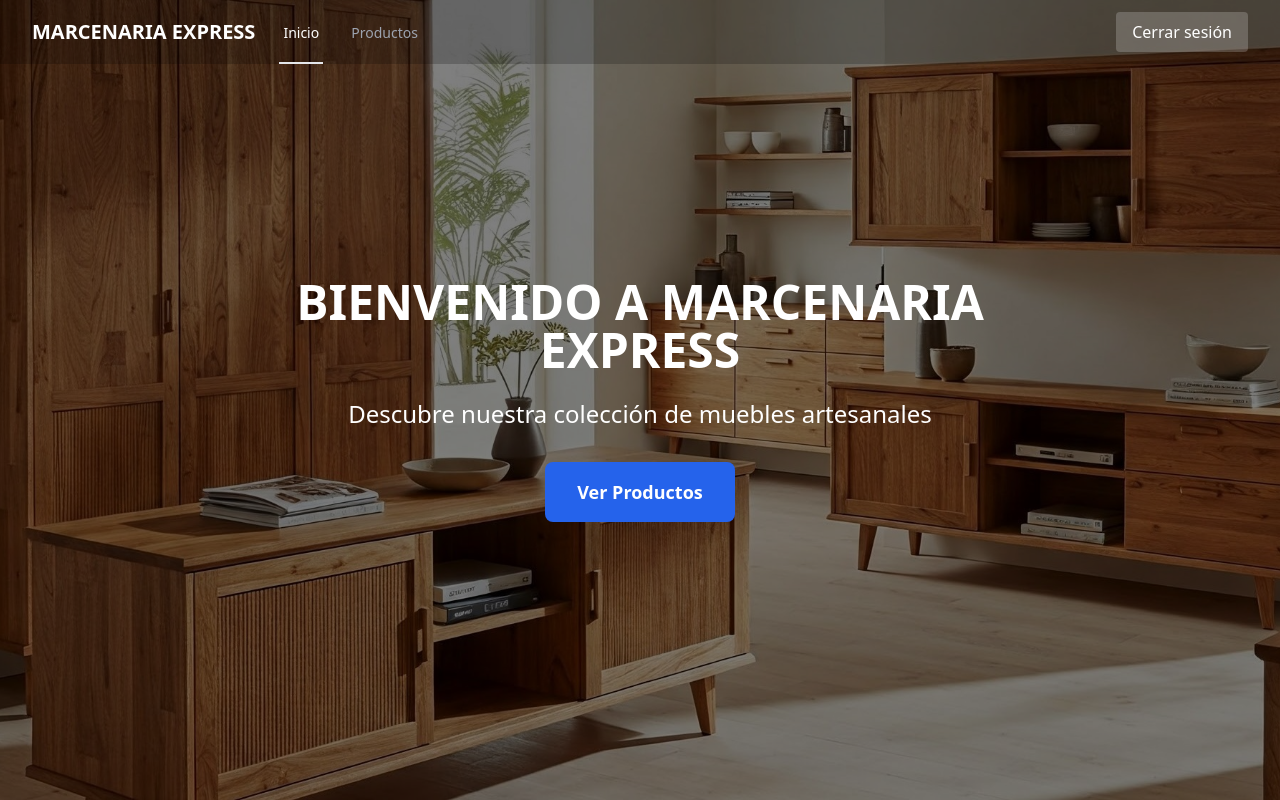
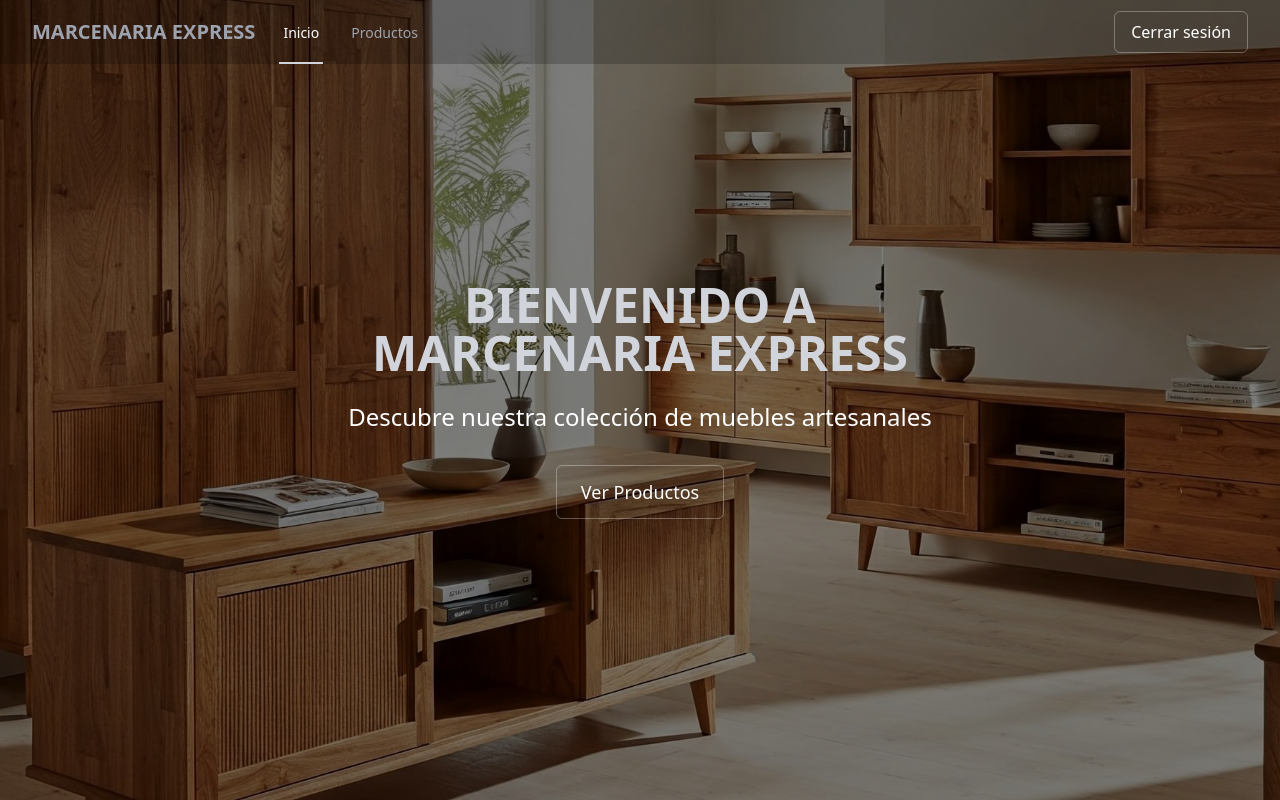
Before and after one commit to fhidalgorosabal/marcenaria-express, a React (Vite) app: page / in a window 1280 px wide. Both pictures are taken after typing "name@example.com", "Sample123" into the empty fields and a click on the button "Iniciar sesión". Shown: the top 800 px of the page. Built offline with nearby package versions, Linux system fonts and the light colour scheme; no server answers.

Commit message:
refactor: Update styles and components

```diff
--- a/src/App.tsx
+++ b/src/App.tsx
@@ -8,7 +8,7 @@ function App() {
   return (
     <BrowserRouter>
       <AuthProvider>
-        <div className="min-h-screen bg-gray-50">
+        <div className="min-h-screen bg-gray-100">
           <NavBar />
           <main className="max-w-7xl mx-auto">
             <AppRoutes />
--- a/src/components/common/Button.tsx
+++ b/src/components/common/Button.tsx
@@ -1,16 +1,12 @@
 import React from "react";
+import { ButtonType } from "../../types/ButtonType";
 
-interface ButtonProps extends React.ButtonHTMLAttributes<HTMLButtonElement> {
-  variant?: "primary" | "secondary" | "success" | "outline";
-  size?: "sm" | "md" | "lg" | "xl";
-  isLoading?: boolean;
-}
-
-const Button: React.FC<ButtonProps> = ({
+const Button: React.FC<ButtonType> = ({
   children,
   variant = "primary",
   size = "md",
   isLoading = false,
+  isScrolled = false,
   className = "",
   ...props
 }) => {
@@ -21,8 +17,9 @@ const Button: React.FC<ButtonProps> = ({
     primary: "bg-blue-600 text-white hover:bg-blue-700 focus:ring-blue-500",
     secondary: "bg-gray-600 text-white hover:bg-gray-700 focus:ring-gray-500",
     success: "bg-green-600 text-white hover:bg-green-700 focus:ring-green-500",
-    outline:
-      "border border-gray-300 text-gray-700 hover:bg-gray-50 focus:ring-blue-500",
+    outline: isScrolled
+      ? "border border-gray-300 text-gray-700 hover:bg-gray-50 focus:ring-blue-500"
+      : "border border-white/30 text-white hover:bg-white/10 focus:ring-white",
   };
 
   const sizes = {
--- a/src/components/layout/NavBar.tsx
+++ b/src/components/layout/NavBar.tsx
@@ -2,6 +2,7 @@ import React, { useEffect, useState } from "react";
 import { Link, useLocation, useNavigate } from "react-router-dom";
 import { ROUTES } from "../../lib/constants";
 import { useAuth } from "../../hooks/useAuth";
+import Button from "../common/Button";
 
 const NavBar: React.FC = () => {
   const { isAuthenticated, logout } = useAuth();
@@ -58,7 +59,7 @@ const NavBar: React.FC = () => {
                 className={`text-xl font-bold transition-colors ${
                   isScrolled || !isScrollPage
                     ? "text-gray-700 hover:text-gray-600"
-                    : "text-white hover:text-gray-300"
+                    : "text-gray-400 hover:text-gray-300"
                 }`}
               >
                 MARCENARIA EXPRESS
@@ -71,7 +72,7 @@ const NavBar: React.FC = () => {
                   isActive(ROUTES.HOME)
                     ? isScrolled || !isScrollPage
                       ? "border-blue-500 text-gray-900"
-                      : "border-gray-200 text-white"
+                      : "border-gray-300 text-white"
                     : isScrolled || !isScrollPage
                     ? "border-transparent text-gray-700 hover:border-gray-600 hover:text-gray-600"
                     : "border-transparent text-gray-400 hover:border-gray-300 hover:text-gray-300"
@@ -87,7 +88,7 @@ const NavBar: React.FC = () => {
                   isActive(ROUTES.PRODUCTS)
                     ? isScrolled || !isScrollPage
                       ? "border-blue-500 text-gray-900"
-                      : "border-gray-200 text-white"
+                      : "border-gray-300 text-white"
                     : isScrolled || !isScrollPage
                     ? "border-transparent text-gray-700 hover:border-gray-600 hover:text-gray-600"
                     : "border-transparent text-gray-400 hover:border-gray-300 hover:text-gray-300"
@@ -98,17 +99,22 @@ const NavBar: React.FC = () => {
             </div>
           </div>
           <div className="hidden sm:ml-6 sm:flex sm:items-center">
-            {isAuthenticated && (
-              <button
+            {isAuthenticated ? (
+              <Button
                 onClick={handleLogout}
-                className={`px-4 py-2 rounded transition-colors ${
-                  isScrolled || !isScrollPage
-                    ? "bg-white/50 text-gray-700 hover:bg-white/80"
-                    : "bg-white/20 text-white hover:bg-white/30"
-                }`}
+                variant="outline"
+                isScrolled={isScrolled || !isScrollPage}
               >
                 Cerrar sesión
-              </button>
+              </Button>
+            ) : (
+              <Button
+                onClick={() => navigate(ROUTES.LOGIN)}
+                variant="outline"
+                isScrolled={isScrolled || !isScrollPage}
+              >
+                {!isActive(ROUTES.LOGIN) ? "Iniciar sesión" : "Registrarse"}
+              </Button>
             )}
           </div>
         </div>
--- a/src/data/products.ts
+++ b/src/data/products.ts
@@ -1,23 +1,30 @@
 export const DataProducts = [
   {
     id: 1,
-    name: "Mesa de Roble",
+    name: "Ropero blanco",
     price: 25000,
-    description: "Mesa de comedor de roble macizo con acabado natural",
-    image: "https://via.placeholder.com/300x200",
+    description: "Ropero blanco con 3 puertas y 2 cajones",
+    image: "/images/ropero_1.jpeg",
   },
   {
     id: 2,
-    name: "Silla de Madera",
-    price: 8000,
-    description: "Silla de madera con tapizado en tela resistente",
-    image: "https://via.placeholder.com/300x200",
+    name: "Ropero rojo",
+    price: 23200,
+    description: "Ropero rojo con 3 puertas y 2 cajones",
+    image: "/images/ropero_2.jpeg",
   },
   {
     id: 3,
-    name: "Estantería Moderna",
+    name: "Mueble de cocina blanco",
     price: 15000,
-    description: "Estantería moderna con diseño minimalista",
-    image: "https://via.placeholder.com/300x200",
+    description: "Mueble de cocina blanco con 3 puertas y 2 cajones",
+    image: "/images/cocina_1.jpeg",
+  },
+  {
+    id: 4,
+    name: "Mueble de cocina negro",
+    price: 17000,
+    description: "Mueble de cocina negro con 3 puertas y 2 cajones",
+    image: "/images/cocina_2.jpeg",
   },
 ];
--- a/src/pages/Home/index.tsx
+++ b/src/pages/Home/index.tsx
@@ -1,6 +1,6 @@
-import { Link } from "react-router-dom";
 import { ROUTES } from "../../lib/constants";
-import "../../styles/pages/home.css";
+import Button from "../../components/common/Button";
+import "../../styles/home.css";
 
 const Home = () => {
   return (
@@ -10,19 +10,20 @@ const Home = () => {
           <div className="absolute inset-0 bg-black bg-opacity-50"></div>
         </div>
         <div className="relative h-screen flex items-center justify-center">
-          <div className="text-center text-white max-w-3xl px-4">
-            <h1 className="text-5xl font-bold mb-6">
-              BIENVENIDO A MARCENARIA EXPRESS
+          <div className="text-center max-w-3xl px-4">
+            <h1 className="text-5xl text-gray-300 font-bold mb-6">
+              BIENVENIDO A <br /> MARCENARIA EXPRESS
             </h1>
-            <p className="text-2xl mb-8">
+            <p className="text-2xl text-white mb-8">
               Descubre nuestra colección de muebles artesanales
             </p>
-            <Link
-              to={ROUTES.PRODUCTS}
-              className="inline-block bg-blue-600 text-white px-8 py-4 rounded-lg hover:bg-blue-700 transition-colors text-lg font-semibold"
+            <Button
+              variant="outline"
+              size="lg"
+              onClick={() => (window.location.href = ROUTES.PRODUCTS)}
             >
               Ver Productos
-            </Link>
+            </Button>
           </div>
         </div>
       </div>
--- a/src/pages/Login/index.tsx
+++ b/src/pages/Login/index.tsx
@@ -79,7 +79,7 @@ const Login = () => {
                   type="email"
                   autoComplete="email"
                   required
-                  className="appearance-none rounded-none relative block w-full px-3 py-4 bg-white/20 border border-gray-300 placeholder-gray-200 text-gray-200 rounded-t-md focus:outline-none focus:ring-blue-500 focus:border-2 focus:border-blue-200 focus:z-10 sm:text-sm"
+                  className="appearance-none rounded-none relative block w-full px-3 py-4 bg-white/20 border border-gray-300 placeholder-gray-200 text-gray-200 rounded-t-md focus:outline-none focus:ring-gray-400 focus:border-2 focus:border-gray-200 focus:z-10 sm:text-sm"
                   placeholder="Email"
                   value={email}
                   onChange={(e) => setEmail(e.target.value)}
@@ -96,7 +96,7 @@ const Login = () => {
                   type="password"
                   autoComplete="current-password"
                   required
-                  className="appearance-none rounded-none relative block w-full px-3 py-4 bg-white/20 border border-gray-300 placeholder-gray-200 text-gray-200 rounded-b-md focus:outline-none focus:ring-blue-500 focus:border-2 focus:border-blue-200 focus:z-10 sm:text-sm"
+                  className="appearance-none rounded-none relative block w-full px-3 py-4 bg-white/20 border border-gray-300 placeholder-gray-200 text-gray-200 rounded-b-md focus:outline-none focus:ring-gray-400 focus:border-2 focus:border-gray-200 focus:z-10 sm:text-sm"
                   placeholder="Contraseña"
                   value={password}
                   onChange={(e) => setPassword(e.target.value)}
@@ -107,7 +107,7 @@ const Login = () => {
 
             <div>
               <Button
-                variant="primary"
+                variant="outline"
                 type="submit"
                 size="xl"
                 isLoading={isLoading}
--- a/src/pages/Products/index.tsx
+++ b/src/pages/Products/index.tsx
@@ -4,8 +4,8 @@ import { DataProducts } from "../../data/products";
 
 const Products = () => {
   return (
-    <div className="container mx-auto px-4 pt-24">
-      <h1 className="text-3xl font-bold text-gray-900 mb-8">
+    <div className="container mx-auto px-4 pt-24 pb-10">
+      <h1 className="text-3xl font-bold text-gray-600 mb-8">
         Nuestros Productos
       </h1>
       <div className="grid grid-cols-1 md:grid-cols-2 lg:grid-cols-3 gap-6">
--- a/src/routes/PrivateRoute.tsx
+++ b/src/routes/PrivateRoute.tsx
@@ -5,7 +5,7 @@ const PrivateRoute = () => {
   const { isAuthenticated, isLoading } = useAuth();
 
   if (isLoading) {
-    return <div>Cargando...</div>; // O tu componente de carga
+    return <div>Cargando...</div>;
   }
 
   if (!isAuthenticated) {
--- /dev/null
+++ b/src/types/ButtonType.ts
@@ -0,0 +1,7 @@
+export interface ButtonType
+  extends React.ButtonHTMLAttributes<HTMLButtonElement> {
+  variant?: "primary" | "secondary" | "success" | "outline";
+  size?: "sm" | "md" | "lg" | "xl";
+  isLoading?: boolean;
+  isScrolled?: boolean;
+}
```
Also changed, not shown: src/styles/home.css (renamed from src/styles/pages/home.css).
